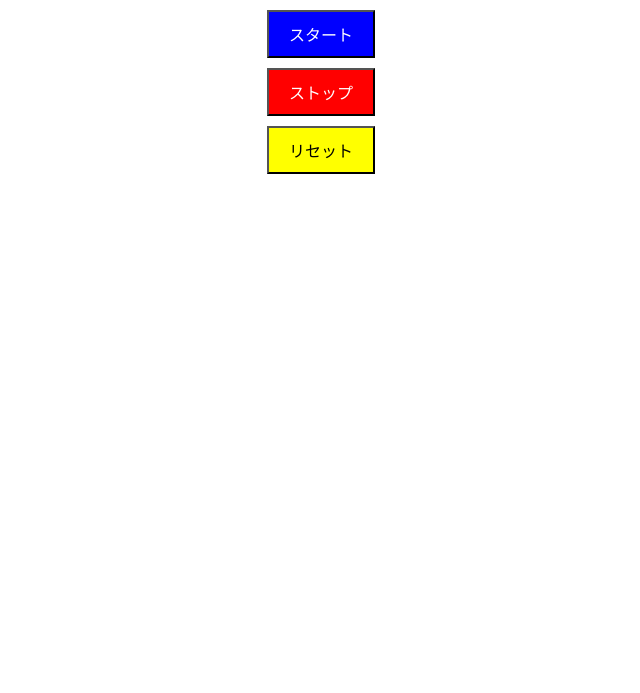
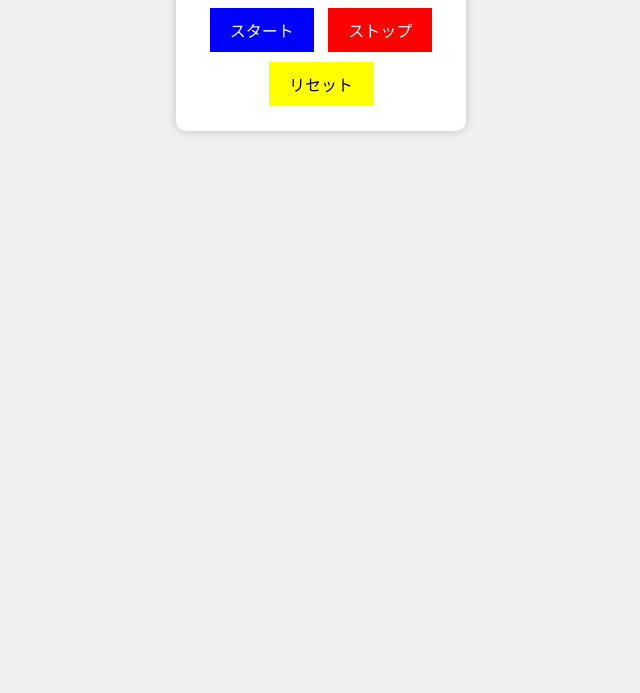
Before and after one commit to yuzukitakashio/-stopwatch, a plain HTML site: page index.html in a window 1280 px wide. Shown: the part 107-800 px from the top of the page, without its empty margins (319-959 px from the left). Drawn offline with Linux system fonts and the light colour scheme.

Commit message:
Update styles.css

```diff
--- a/styles.css
+++ b/styles.css
@@ -1,17 +1,28 @@
+/* ページ全体のスタイル */
 body {
     font-family: Arial, sans-serif;
     text-align: center;
+    background-color: #f0f0f0; /* ページの背景色を灰色に設定 */
+    padding: 20px;
 }
 
+/* ストップウォッチのスタイル */
 .stopwatch {
-    margin: 50px auto;
-    width: 200px;
+    margin: 0 auto;
+    width: 250px; /* ストップウォッチコンテナの幅を調整 */
+    background-color: #fff; /* ストップウォッチコンテナの背景色を白に設定 */
+    padding: 20px;
+    border-radius: 10px; /* 角丸のボーダーを追加 */
+    box-shadow: 0 0 10px rgba(0, 0, 0, 0.2); /* ドロップシャドウを追加 */
 }
 
+/* 時間表示のスタイル */
 .time {
     font-size: 36px;
+    font-weight: bold; /* 太字のフォント */
 }
 
+/* コントロールボタンのスタイル */
 .controls {
     margin-top: 20px;
 }
@@ -20,22 +31,24 @@ button {
     font-size: 16px;
     padding: 10px 20px;
     margin: 5px;
+    border: none; /* ボーダーを削除 */
+    cursor: pointer; /* ホバーカーソル */
 }
 
 /* スタートボタンのスタイル */
 #startButton {
-    background-color: blue; /* 青 */
-    color: white; /* ボタンのテキストを白色に */
+    background-color: blue;
+    color: white;
 }
 
 /* ストップボタンのスタイル */
 #stopButton {
-    background-color: red; /* 赤 */
-    color: white; /* ボタンのテキストを白色に */
+    background-color: red;
+    color: white;
 }
 
 /* リセットボタンのスタイル */
 #resetButton {
-    background-color: yellow; /* 黄色 */
-    color: black; /* ボタンのテキストを黒色に */
+    background-color: yellow;
+    color: black;
 }
```
